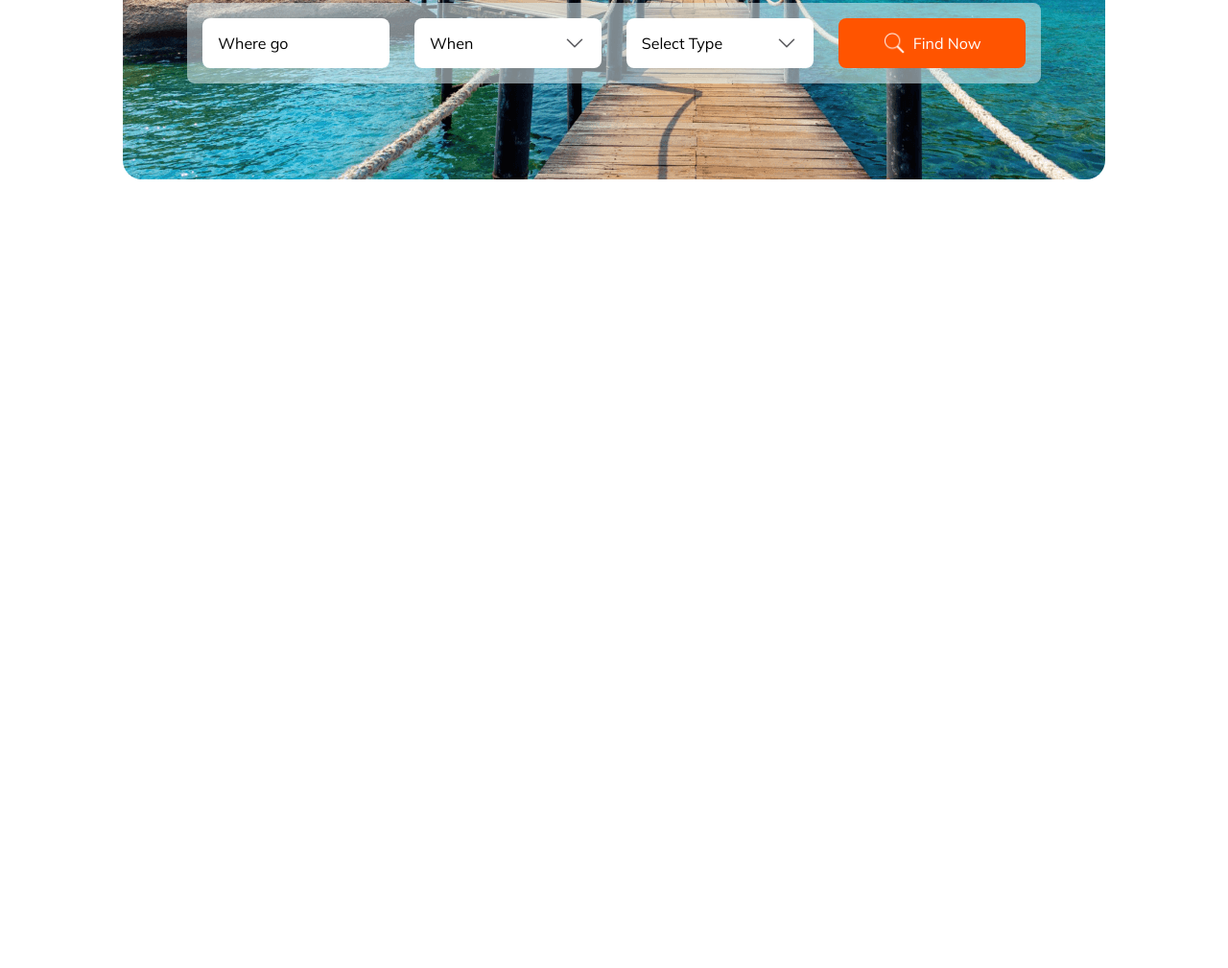
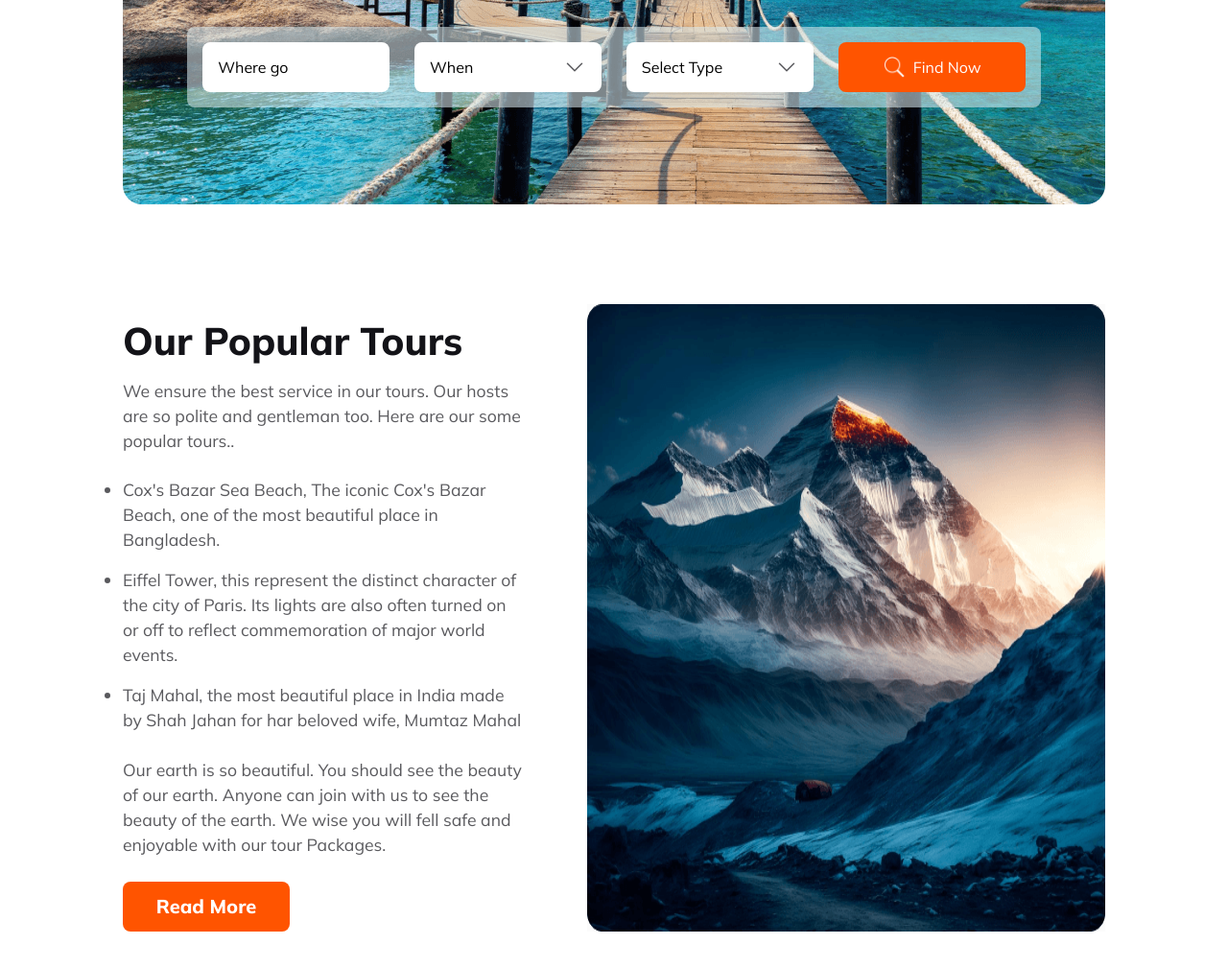
Before and after one commit to Tariqul-22/B9-assignment-02, a plain HTML site: page index.html in a window 1280 px wide. Shown: the part 463-1472 px from the top of the page at 96% size. Before the commit the page ends 800 px from the top, so only its background shows below. Drawn offline with Linux system fonts and the light colour scheme.

Commit message:
added section-1 Our popular Tours

```diff
--- a/index.html
+++ b/index.html
@@ -46,7 +46,31 @@
 
     </header>
     <main>
+            <!-- section-01 "Our Population Tours"-->
 
+            <section class="section1 container">
+                <div class="content text">
+                    <h3 class="common-heading ">Our Popular Tours</h3>
+
+                    <p>We ensure the best service in our tours. Our hosts are so polite and gentleman too. Here are our some popular tours..</p>
+
+
+                    <ul>
+                        <li>Cox's Bazar Sea Beach, The iconic Cox's Bazar Beach, one of the most beautiful place in Bangladesh.</li>
+
+                        <li>Eiffel Tower, this represent the distinct character of the city of Paris. Its lights are also often turned on or off to reflect commemoration of major world events.</li>
+
+                        <li>Taj Mahal, the most beautiful place in India made by Shah Jahan for har beloved wife, Mumtaz Mahal</li>
+
+                    </ul>
+
+                    <p>Our earth is so beautiful. You should see the beauty of our earth. Anyone can join with us to see the beauty of the earth. We wise you will fell safe and enjoyable with our tour Packages.</p>
+
+                    <a href="https://www.google.com/" target="_blank"><button class="common-btn">Read More</button></a>
+
+                </div>
+                <img src="Images/Rectangle 4.png" alt="">
+            </section>
     </main>
     <footer>
 
--- a/styles/style.css
+++ b/styles/style.css
@@ -12,19 +12,43 @@ body {
 .container {
     max-width: 74rem;
     width: 80%;
-    margin: 0 auto;
     border-radius: 20px;
     margin: 3.2rem auto;
 }
 
 .text {
     color: rgba(19, 19, 24, 0.70);
-    font-size: 1rem;
+    font-size: 1.1rem;
     font-weight: 400;
     line-height: 26px;
 }
 
+.common-heading {
+    color: #131318;
+    font-size: 2.5rem;
+    font-weight: 800;
+}
 
+.common-btn {
+    width: 174px;
+    height: 52px;
+    border-radius: 8px;
+    background: #FF5400;
+    color: #FFF;
+    font-family: Mulish;
+    text-align: center;
+    font-size: 1.25rem;
+    font-weight: 800;
+    border: 0;
+}
+
+.common-btn:hover{
+    background-color: blueviolet;
+    color:aqua;
+}
+.common-btn:visited{
+    color:darkgray;
+}
 
 /* nav-bar */
 
@@ -35,6 +59,7 @@ header {
 .page-title {
     display: flex;
     align-items: center;
+    gap: 0.8rem;
 }
 
 .navbar>ul {
@@ -125,7 +150,8 @@ nav span {
     align-items: center;
     padding: 0 1rem;
 }
-.banner .div2 .find{
+
+.banner .div2 .find {
     background: #FF5400;
     color: #FFF;
     width: 10.2rem;
@@ -137,10 +163,30 @@ nav span {
     gap: 0.5rem;
     padding: 0 1rem;
 }
-.banner .div2 .find img{
+
+.banner .div2 .find img {
     width: 1.5rem;
 }
 
+
+        /* section-01 */
+
+.section1 {
+    display: flex;
+    justify-content: space-between;
+    gap: 4rem;
+    margin-top: 6.5rem;
+}
+
+.section1 .content h3,
+p,
+ul {
+    margin: 1.6rem auto;
+}
+
+.section1 .content ul li {
+    margin: 1rem auto;
+}
 
 
 
@@ -164,6 +210,11 @@ nav span {
         font-size: 0.9rem;
     }
 
+    .common-heading {
+        font-size: 1.8rem;
+    }
+
+    /* nav section */
     .navbar>ul {
         display: none;
     }
@@ -172,33 +223,41 @@ nav span {
         display: block;
     }
 
-    /* banner */
-    .banner{
+    /* banner section */
 
-    }
-    .banner .div2{
-        flex-direction: column;
-    }
-    .banner .banner-tittle{
-        font-size: 1.5rem;
+    .banner {
+        background-position: center center;
     }
 
-    .banner-discription{
+    .banner .banner-tittle {
+        font-size: 1.6rem;
+    }
+
+    .banner-discription {
         padding: 0.3rem 1rem;
         margin: 0;
     }
 
     .banner .div2 {
+        flex-direction: column;
         width: 20rem;
         align-items: center;
         gap: 1rem;
     }
-    .banner .div2 .info{
+
+    .banner .div2 .info {
         width: 17rem;
     }
 
-    .banner .div2 .find{
+    .banner .div2 .find {
         width: 17rem;
+    }
+
+          /* Section-01 */
+
+    .section1{
+        flex-direction: column;
+        gap: 2.5rem;
     }
 
 
```
